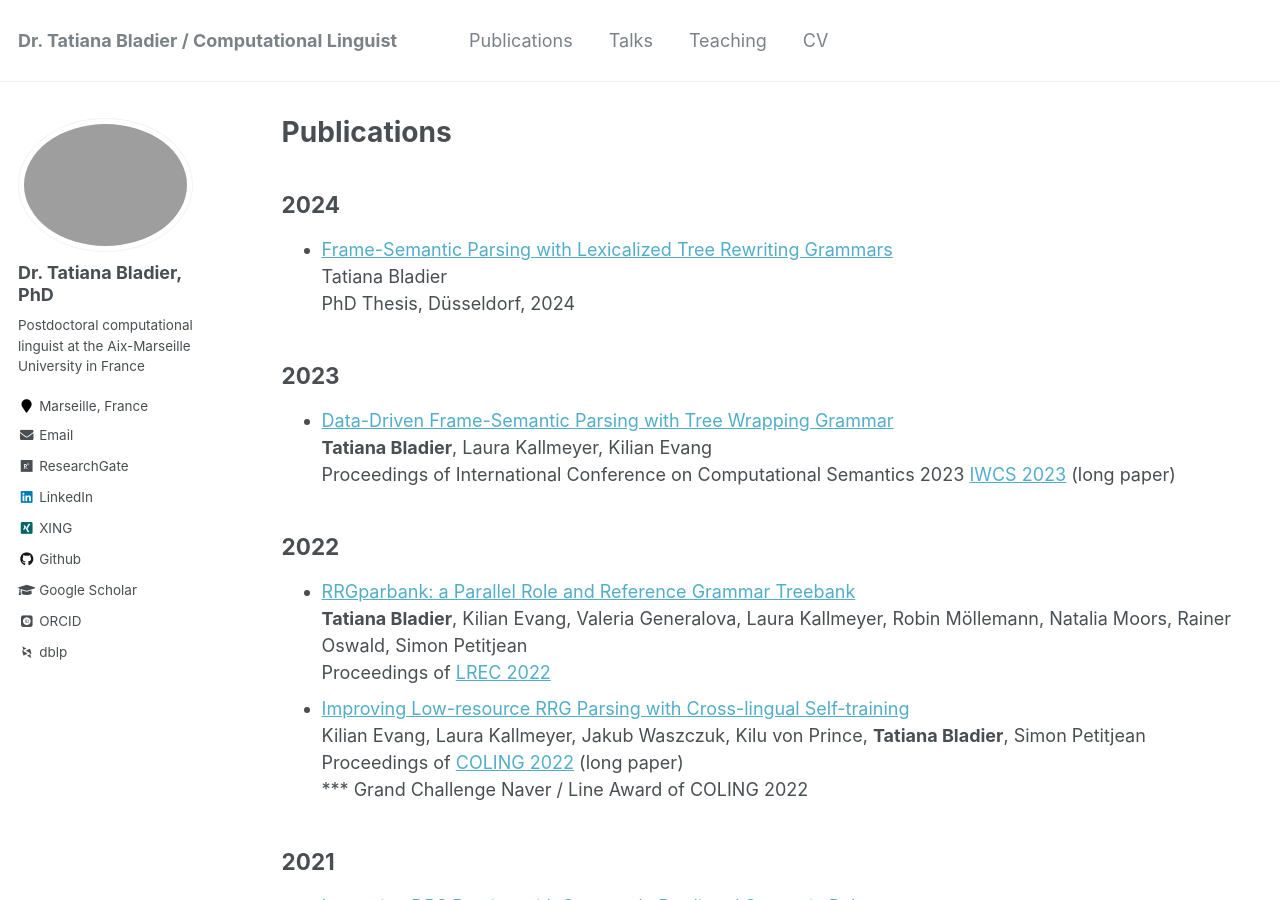
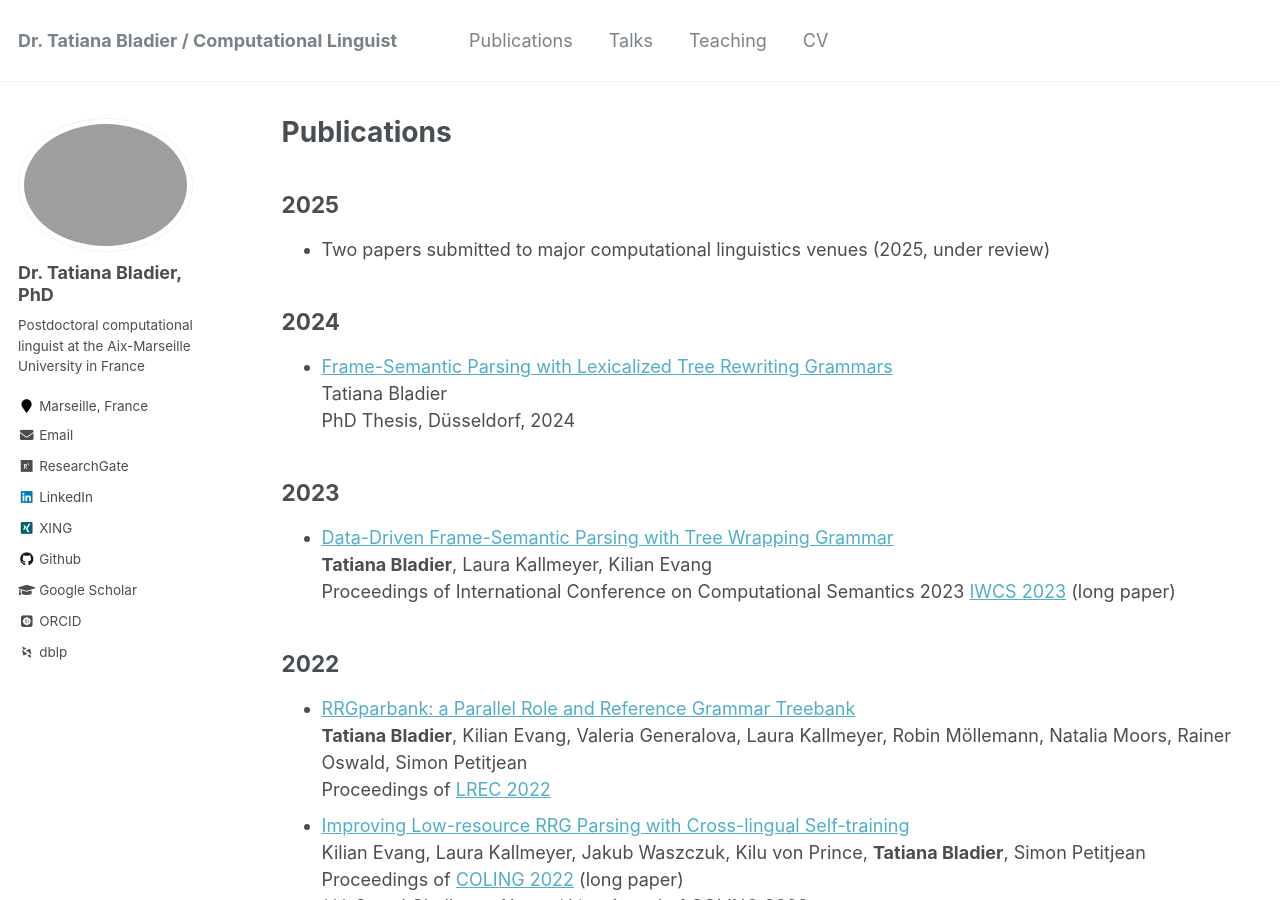
Before and after one commit to TatianaBladier/TatianaBladier.github.io, a Jekyll site: the page built from _pages/publications.md, in a window 1280 px wide and 900 px high. Built offline with Jekyll 4.4.1, drawn with Linux system fonts in a browser that asks for light colours; some web fonts are replaced.

Commit message:
add generic publication list for 2025

```diff
--- a/_pages/publications.md
+++ b/_pages/publications.md
@@ -4,6 +4,11 @@ title: "Publications"
 permalink: /publications/
 author_profile: true
 ---
+
+## 2025
+
+- Two papers submitted to major computational linguistics venues (2025, under review)
+
 
 ## 2024
 
```
